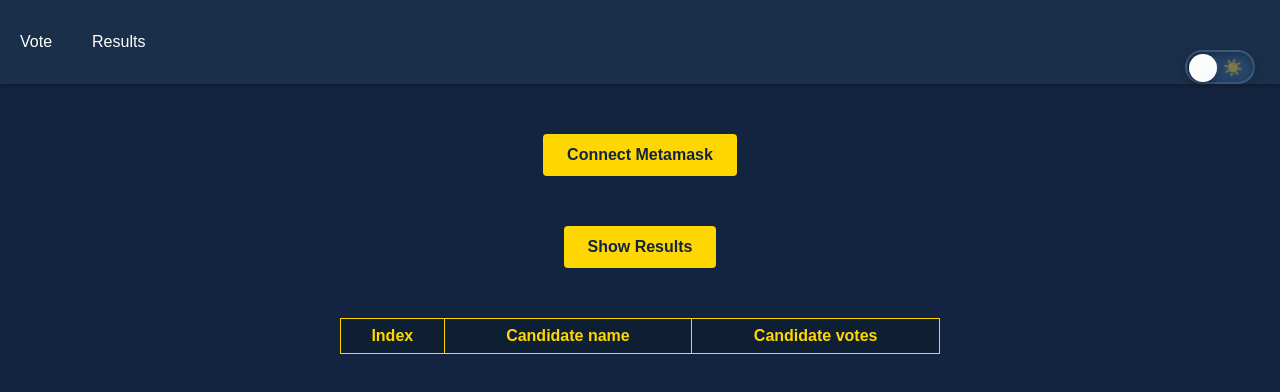
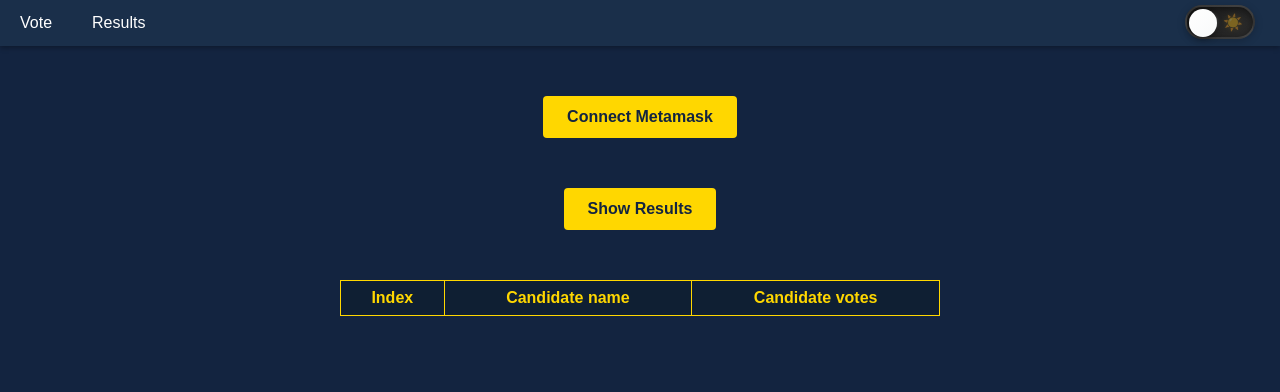
Before and after one commit to Mhrsh0129/VotEth, a website: page ListVoters.html in a window 1280 px wide. Drawn offline with Linux system fonts and the light colour scheme.

Commit message:
refactor: Improve navbar height and toggle switch styling
- Reduced navbar height (padding: 10px instead of 14px for links)
- Added navbar vertical padding (4px top/bottom)
- Changed toggle background from blue to black gradient (#1a1a1a  #2d2d2d)
- Moved toggle upward with margin-top: -2px
- Enhanced toggle shadows for black background
- Maintained orange gradient for light theme
- More compact and professional appearance
- Applied to both index.html and ListVoters.html

```diff
--- a/ListVoters.html
+++ b/ListVoters.html
@@ -180,6 +180,8 @@
 			align-items: center;
 			justify-content: space-between;
 			padding-right: 10px;
+			padding-top: 4px;
+			padding-bottom: 4px;
 		}
 
 		.navbar-links {
@@ -191,7 +193,7 @@
 			display: block;
 			color: white;
 			text-align: center;
-			padding: 14px 20px;
+			padding: 10px 20px;
 			text-decoration: none;
 			transition: all 0.3s ease;
 		}
@@ -321,16 +323,17 @@
 		position: relative;
 		width: 70px;
 		height: 34px;
-		background: linear-gradient(135deg, #1e3a5f 0%, #2a4a6f 100%);
+		background: linear-gradient(135deg, #1a1a1a 0%, #2d2d2d 100%);
 		border-radius: 34px;
 		cursor: pointer;
 		margin-right: 15px;
+		margin-top: -2px;
 		border: 2px solid rgba(255, 255, 255, 0.1);
 		padding: 0;
 		transition: all 0.4s cubic-bezier(0.4, 0, 0.2, 1);
 		box-shadow:
-			inset 0 2px 8px rgba(0, 0, 0, 0.3),
-			0 2px 8px rgba(0, 0, 0, 0.15);
+			inset 0 2px 8px rgba(0, 0, 0, 0.5),
+			0 2px 8px rgba(0, 0, 0, 0.2);
 		overflow: visible;
 	}
 
```
Also changed, not shown: index.html (+7 -4 lines).
